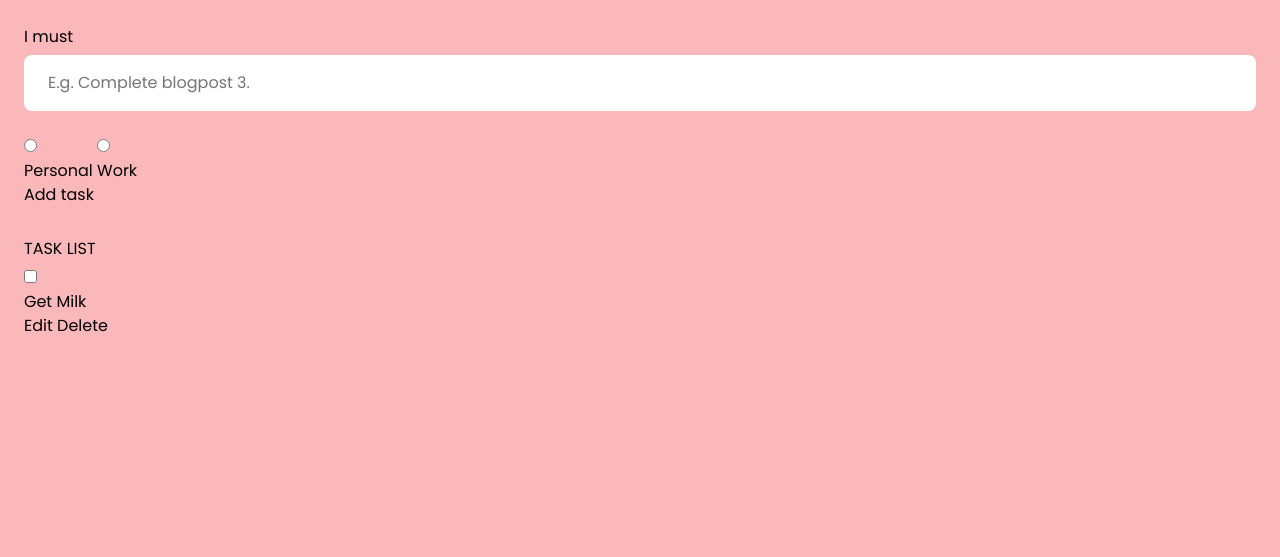
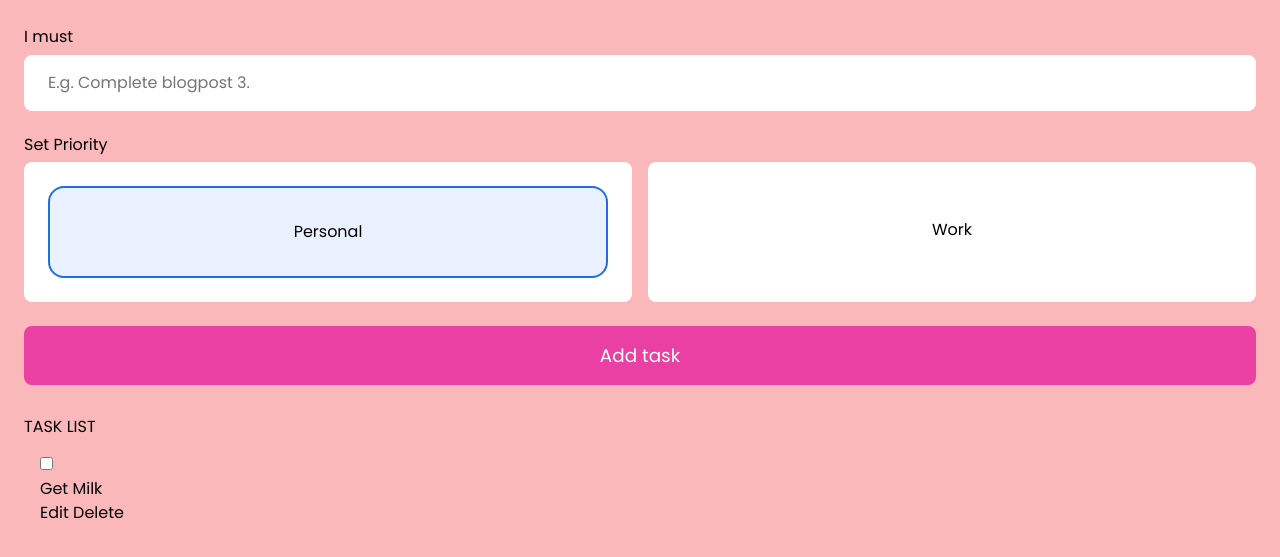
Before and after one commit to Zeenuxo/jotter, a website: page index.html in a window 1280 px wide. Shown: the part 75-632 px from the top of the page. Drawn offline with nearby package versions, Linux system fonts and the light colour scheme.

Commit message:
Update HTML & CSS - 1

```diff
--- a/index.html
+++ b/index.html
@@ -38,27 +38,42 @@
       <h3>I must </h3>
 
         <form action="" id="taskui">
-        <input type="text" name="content" id="content" placeholder="E.g. Complete blogpost 3.">
+        <input type="text" name="content" id="content" placeholder="E.g. Complete blogpost 3."/>
+
 
         <!-- Select Task Priority -->
+        <h3>Set Priority </h3>
         <div class="priority">
-        <label>
-        <input type="radio" name="priority" id="priority-1" value="personal"/>
-        <!-- <span class="bubble business"></span> -->
+
+        <label class="prior">
+        <input checked type="radio" name="priority" id="" value="personal" />
+        <div class="prior-content">
+        <!-- <img loading="lazy" src="https://raw.githubusercontent.com/ismailvtl/ismailvtl.github.io/master/images/life-saver-img.svg" alt="" /> -->
         <div>Personal</div>
+        </div>
         </label>
 
-        <label>
-        <input type="radio" name="priority" id="priority-2" value="work"/>
-        <!-- <span class="bubble personals"></span> -->
+
+        <label class="prior">
+        <input type="radio"  name="priority" id="" value="work"/>
+        <div class="prior-content">
+        <!-- <img loading="lazy" src="https://raw.githubusercontent.com/ismailvtl/ismailvtl.github.io/master/images/potted-plant-img.svg" alt="" /> -->
         <div>Work</div>
+        </div>
         </label>
+
         </div>
-        </form>
 
         <!-- Add Task Button -->
         <input type="submit" value="Add task"/>
+
+      </form>
       </section>
+
+
+
+
+
 
 
 
--- a/style.css
+++ b/style.css
@@ -28,6 +28,10 @@ input:not([type="radio"]):not([type="checkbox"]), button {
     background: none;
 }
 
+/* input[type="radio"], input[type="checkbox"]{
+   display: none;
+} */
+
 body{
     background-color: #fab8ba;
     color: var(--dark);
@@ -54,6 +58,11 @@ h4 {
 }
 
 
+
+
+
+
+
 .intro h3{
     background: -webkit-linear-gradient(#313154 0%, #f68084);
     font-size: 2em;
@@ -72,6 +81,94 @@ h4 {
     box-shadow: var(--shadow);
     margin-bottom: 1.5rem;
 }
+
+
+.taskui .priority {
+    display:grid;
+    grid-template-columns: repeat(2, 1fr);
+    gap: 1rem;
+    margin-bottom: 1.5rem;
+    grid-auto-flow:column ;
+}
+
+
+
+
+
+
+.priority label {
+    display: inline-block;
+    background-color: #fff;
+    border-radius: 0.5rem;
+    justify-content: center;
+    align-items: center;
+    padding: 1.5rem;
+    box-shadow: var(--shadow);
+    cursor: pointer;
+}
+
+
+.priority {
+    display: grid;
+    grid-template-columns: repeat(2, 1fr);
+    gap: 1rem;
+    margin-bottom: 1.5rem;
+    grid-auto-flow:column ;
+}
+
+.prior input[type="radio"] {
+    position: absolute;
+    opacity: 0;
+}
+
+
+.prior-content {
+    display: flex;
+    padding: 2rem;
+    border-radius: 1rem;
+    position: relative;
+    justify-content: center;
+}
+
+
+.prior input[type="radio"]:checked + .prior-content:after {
+    content: "";
+    position: absolute;
+    background: #216fe0;
+    transition: ease-in 0.3s;
+}
+
+
+.prior input[type="radio"]:checked + .prior-content {
+    border: 2px solid #216ee0;
+    background: #eaf1fe;
+    transition: ease-in 0.3s;
+}
+
+
+
+
+.taskui input[type="submit"] {
+    display: block;
+    width: 100%;
+    font-size: 1.15rem;
+    padding: 1rem 1.15rem;
+    color: #ffff;
+    background-color: #EA40A4;
+    border-radius: 0.5rem;
+    transition: 0.2s ease-in-out;
+}
+
+.taskui input[type="submit"]:hover {
+    opacity: 0.75;
+}
+
+
+
+.tasklist .tasknote{
+    margin: 1rem;
+}
+
 
 
 
```
